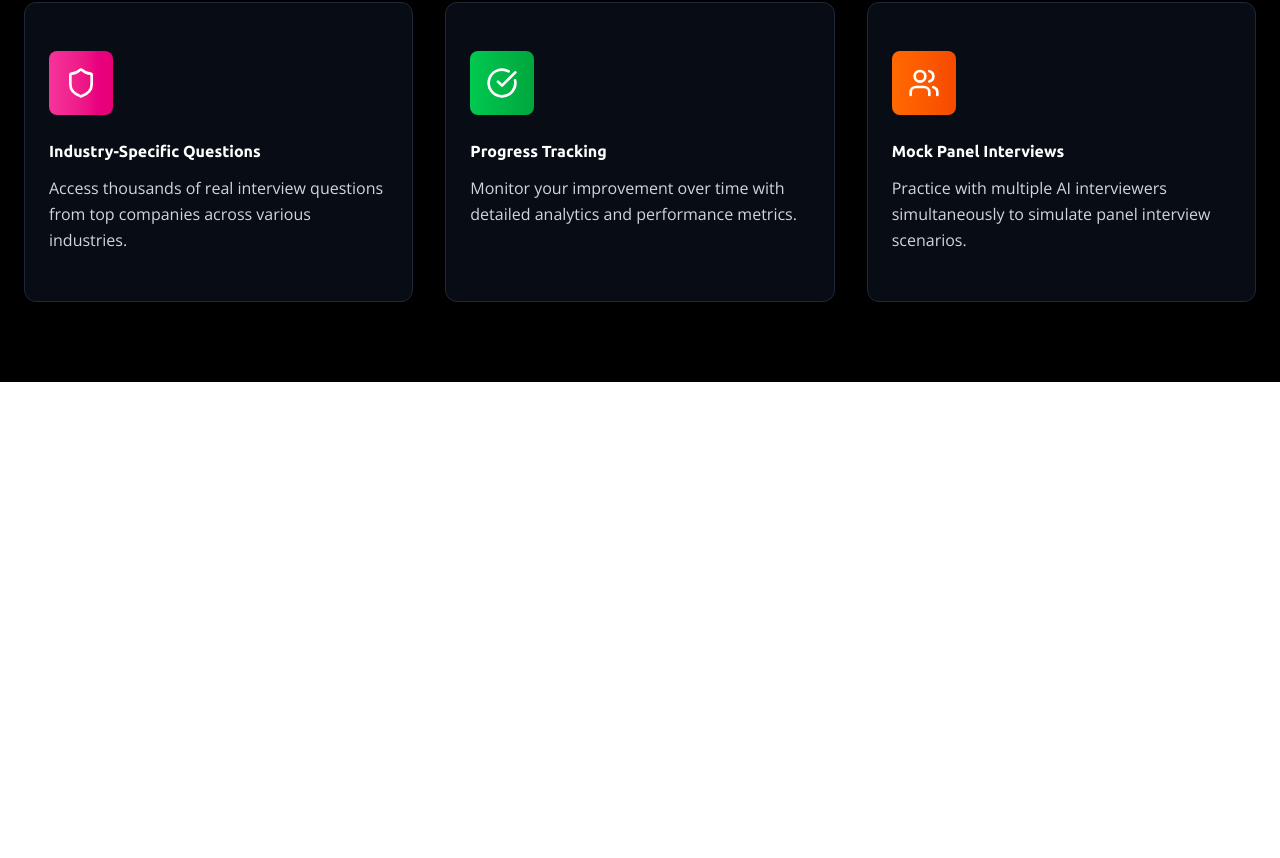
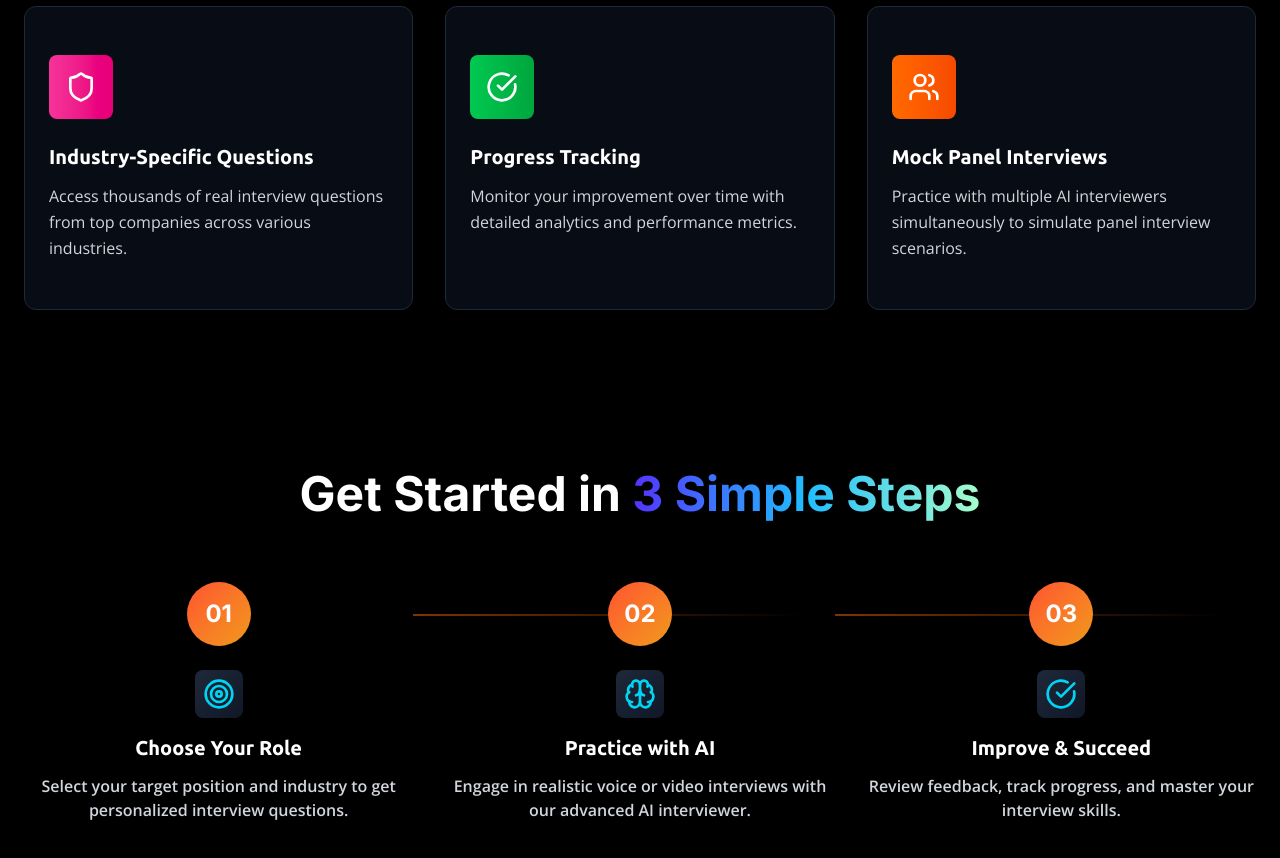
Before and after one commit to kumar2aman/prepai, a Next.js app in the folder apps/frontend/: page / in a window 1280 px wide. Shown: the part 1774-2632 px from the top of the page. Before the commit the page ends 2156 px from the top, so only its background shows below. Built offline with nearby package versions, Linux system fonts and the light colour scheme; a web font is replaced by a local one.

Commit message:
added getstarted section

```diff
--- a/apps/frontend/src/app/globals.css
+++ b/apps/frontend/src/app/globals.css
@@ -5,4 +5,12 @@
   --font-love:"Love Ya Like A Sister", 'cursive';
   --font-open:"Open Sans", 'sans-serif';
   --font-ubuntu:"Ubuntu", 'sans-serif';
+
+
 }
+
+
+
+.gradient-blue {
+background-image: linear-gradient(to right, #5433FF, #20BDFF, #A5FECB);
+}
--- a/apps/frontend/src/components/features.tsx
+++ b/apps/frontend/src/components/features.tsx
@@ -10,7 +10,7 @@ function Features() {
       <div className="flex flex-col justify-center items-center w-full mt-24 ">
         <h1 className="font-ubuntu font-medium text-center text-6xl mb-12">
           Why Choose{" "}
-          <span className="bg-gradient-to-r from-[#5433FF] via-[#20BDFF] to-[#A5FECB] text-transparent bg-clip-text">
+          <span className="gradient-blue  text-transparent bg-clip-text">
             PrepAi
           </span>
         </h1>
@@ -32,7 +32,7 @@ function Features() {
                 >
                   {feature.icon}
                 </div>
-                <h3 className="text-l font-ubuntu font-semibold mb-3 text-white">
+                <h3 className="text-xl font-ubuntu font-semibold mb-3 text-white">
                   {feature.title}
                 </h3>
                 <p className="font-open text-gray-300 leading-relaxed">
--- /dev/null
+++ b/apps/frontend/src/components/getStarted.tsx
@@ -0,0 +1,45 @@
+import React from 'react'
+import { getStartedData } from '@/lib/getStartedData'
+
+function GetStarted() {
+
+
+    const data = getStartedData
+  return (
+    <section id="how-it-works" className="relative z-10 px-6 py-20 max-w-7xl mx-auto">
+        <div className="text-center mb-16">
+          <h2 className="text-4xl md:text-5xl font-bold mb-6">
+            Get Started in{' '}
+            <span className="gradient-blue  bg-clip-text text-transparent">
+              3 Simple Steps
+            </span>
+          </h2>
+        </div>
+
+        <div className="grid md:grid-cols-3 gap-8">
+          {data.map((step, index) => (
+            <div key={index} className="text-center relative">
+              {index < 2 && (
+                <div className="hidden md:block absolute top-8 left-full w-full h-0.5 bg-gradient-to-r from-orange-500/50 to-transparent" />
+              )}
+
+              <div className="relative z-10 w-16 h-16 mx-auto mb-6 bg-gradient-to-br from-[#FF512F] to-[#F09819] rounded-full flex items-center justify-center text-2xl  font-bold">
+                {step.step}
+              </div>
+
+              <div className="mb-4 flex justify-center">
+                <div className="w-12 h-12 bg-gradient-to-br from-gray-800 to-gray-900 rounded-lg flex items-center justify-center text-cyan-400">
+                  {step.icon}
+                </div>
+              </div>
+
+              <h3 className="text-xl font-ubuntu font-semibold mb-3 text-white">{step.title}</h3>
+              <p className="text-gray-300 font-open font-semibold">{step.description}</p>
+            </div>
+          ))}
+        </div>
+      </section>
+  )
+}
+
+export default GetStarted
--- a/apps/frontend/src/components/homepage.tsx
+++ b/apps/frontend/src/components/homepage.tsx
@@ -3,6 +3,7 @@ import Navbar from "./navbar";
 import Hero from "./hero";
 import HowItWorks from "./howItWorks";
 import Features from "./features";
+import GetStarted from "./getStarted";
 
 function Homepage() {
   return (
@@ -11,6 +12,7 @@ function Homepage() {
       <Hero />
       <HowItWorks/>
       <Features/>
+      <GetStarted/>
     </>
   );
 }
--- a/apps/frontend/src/components/howItWorks.tsx
+++ b/apps/frontend/src/components/howItWorks.tsx
@@ -7,7 +7,7 @@ function HowItWorks() {
     <div>
         <div className='flex flex-col justify-center items-center w-full mt-24'>
             <h1 className='font-ubuntu font-medium text-6xl mb-6 text-center'>
-                How <span className='bg-gradient-to-r from-[#5433FF] via-[#20BDFF] to-[#A5FECB] text-transparent bg-clip-text'>PrepAi</span>  Works
+                How <span className='gradient-blue  text-transparent bg-clip-text'>PrepAi</span>  Works
 
             </h1>
             <Button size={"xl"} variant={'outline'} className='w-42 mt-12 font-sans text-2xl hover:bg-gray-900'>
--- /dev/null
+++ b/apps/frontend/src/lib/getStartedData.tsx
@@ -0,0 +1,22 @@
+import { Brain, CheckCircle, Target } from "lucide-react";
+
+ export const getStartedData = [
+            {
+              step: "01",
+              title: "Choose Your Role",
+              description: "Select your target position and industry to get personalized interview questions.",
+              icon: <Target className="w-8 h-8" />
+            },
+            {
+              step: "02",
+              title: "Practice with AI",
+              description: "Engage in realistic voice or video interviews with our advanced AI interviewer.",
+              icon: <Brain className="w-8 h-8" />
+            },
+            {
+              step: "03",
+              title: "Improve & Succeed",
+              description: "Review feedback, track progress, and master your interview skills.",
+              icon: <CheckCircle className="w-8 h-8" />
+            }
+          ]
```
